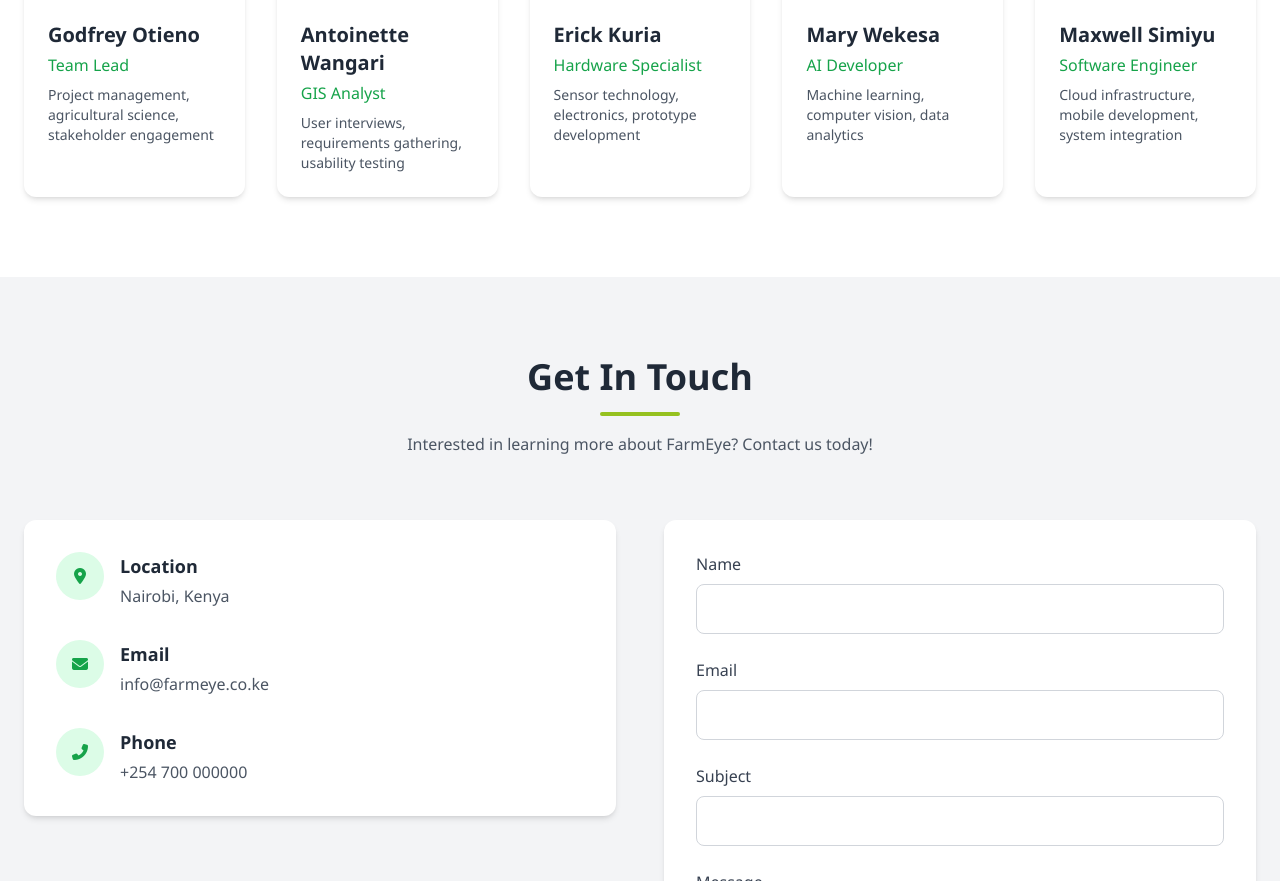
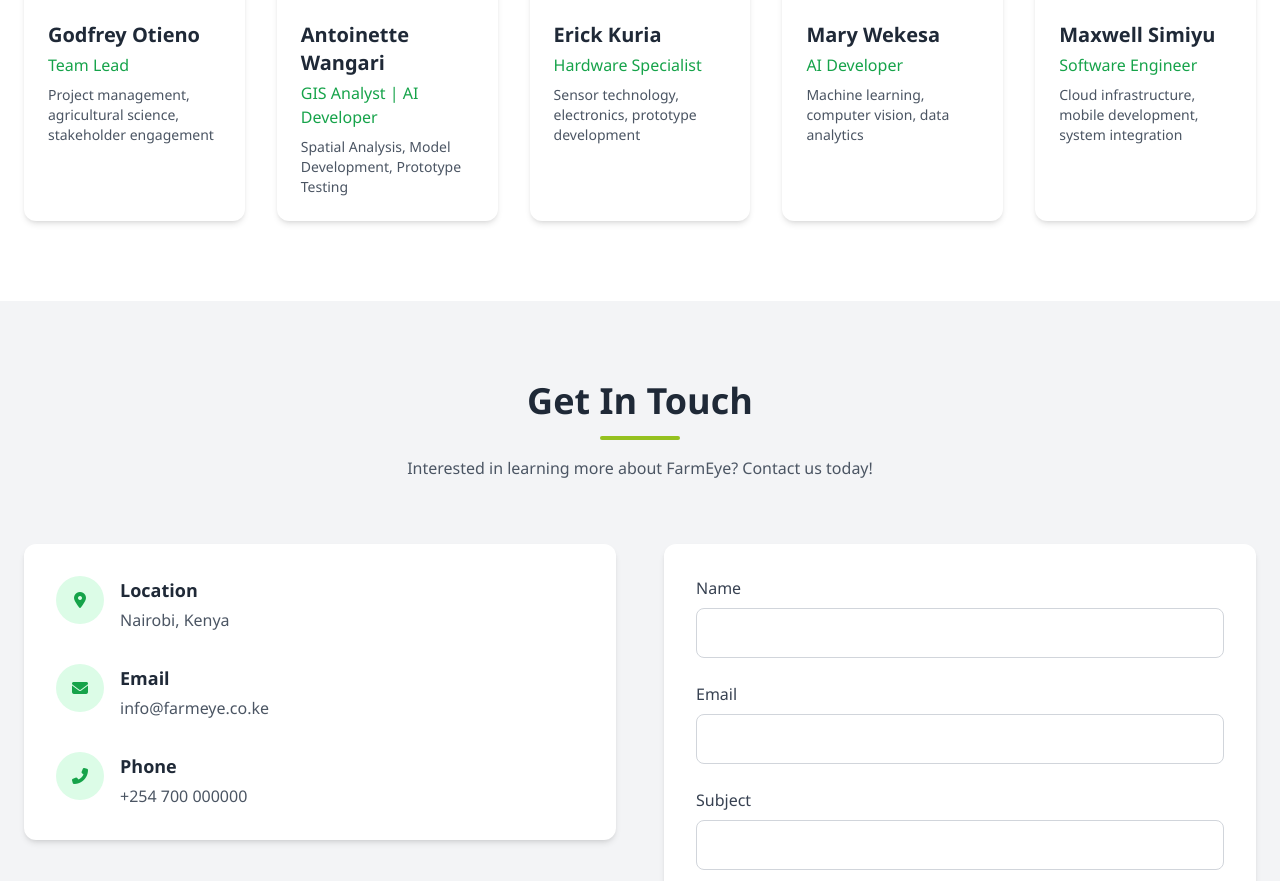
Before and after one commit to godfrey-creat/M-shamba_team, a plain HTML site: page index.html in a window 1280 px wide. Shown: the part 5009-5890 px from the top of the page. Drawn offline with nearby package versions, Linux system fonts and the light colour scheme.

Commit message:
changed team section

```diff
--- a/index.html
+++ b/index.html
@@ -920,8 +920,8 @@
                     </div>
                     <div class="p-6">
                         <h3 class="text-xl font-bold text-gray-800 mb-1">Antoinette Wangari</h3>
-                        <p class="text-green-600 font-medium mb-2">GIS Analyst</p>
-                        <p class="text-gray-600 text-sm">User interviews, requirements gathering, usability testing</p>
+                        <p class="text-green-600 font-medium mb-2">GIS Analyst | AI Developer</p>
+                        <p class="text-gray-600 text-sm">Spatial Analysis, Model Development, Prototype Testing</p>
                     </div>
                 </div>
 
```
